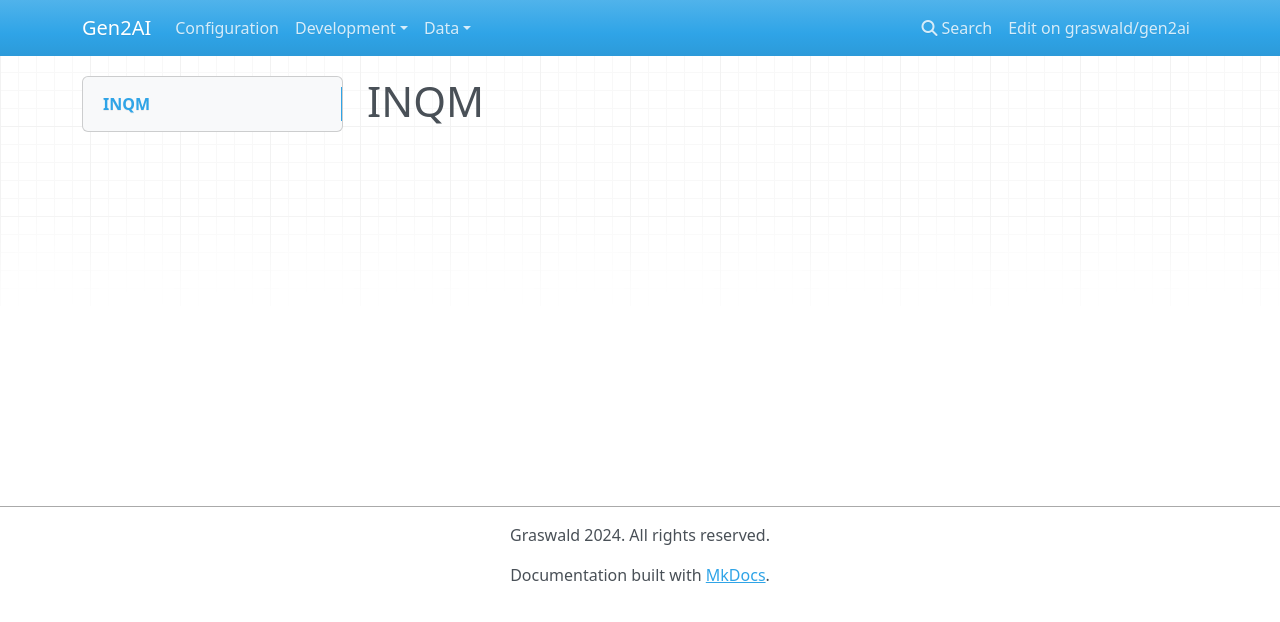
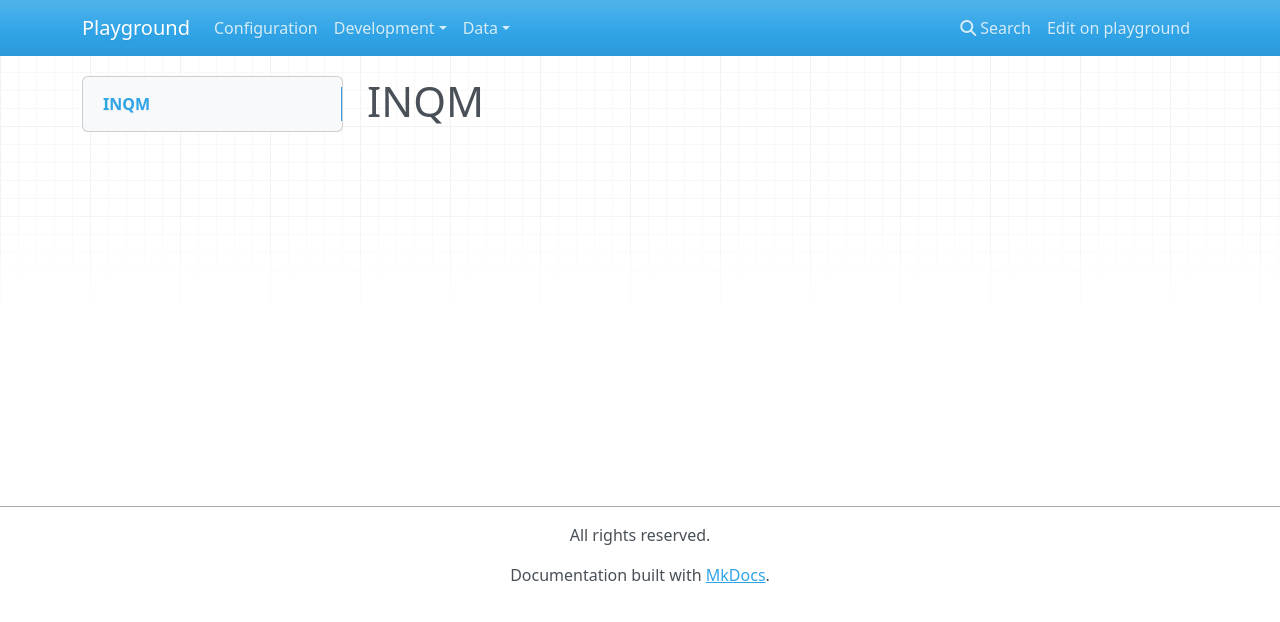
Before and after one commit to hardikdava/playground, an MkDocs documentation site: the page built from docs/InputQualityMetrics.md, in a window 1280 px wide. Shown: the top 622 px of the page. Built offline with MkDocs 1.6.1, drawn with Linux system fonts in a browser that asks for light colours; nearby versions of some CDN libraries.

Commit message:
Update mkdocs.yml

```diff
--- a/mkdocs.yml
+++ b/mkdocs.yml
@@ -1,11 +1,11 @@
-site_name: Gen2AI
-site_author: Graswald
-site_url: https://hardikdava.github.io/gen2-ai/
-site_description: Gen2AI is a project to create sota video to 3D Gaussian Splatting models.
-repo_name: graswald/gen2ai
-repo_url: https://github.com/Graswald/gen2-ai
+site_name: Playground
+site_author: hardikdava
+site_url: https://hardikdava.github.io/playground/
+site_description: Repo for testing automation stuff.
+repo_name: playground
+repo_url: https://github.com/hardikdava/playground
 edit_uri: tree/main/docs
-copyright: Graswald 2024. All rights reserved.
+copyright: All rights reserved.
 
 nav:
   - Configuration: config.md
@@ -17,26 +17,7 @@ nav:
 
 plugins:
   - search
-  - mkdocstrings:
-      default_handler: python
-      handlers:
-        python:
-          options:
-            parameter_headings: true
-            paths: [gen2ai]
-            load_external_modules: true
-            allow_inspection: true
-            show_bases: true
-            group_by_category: true
-            docstring_style: google
-            show_symbol_type_heading: true
-            show_symbol_type_toc: true
-            show_category_heading: true
-          domains: [std, py]
   - mermaid2
-
-exclude_docs: |
-  deplyoment.md
 
 # Messages shown during document build
 # Reference: https://www.mkdocs.org/user-guide/configuration/#validation
```
